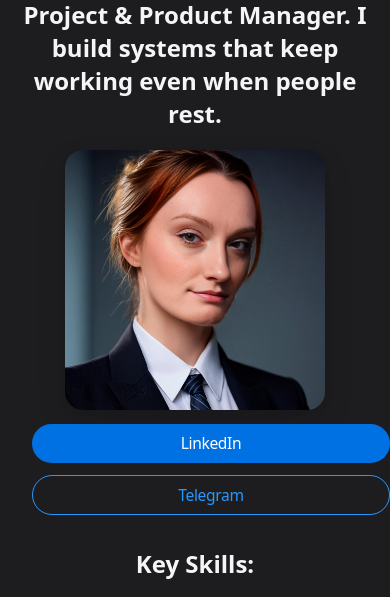
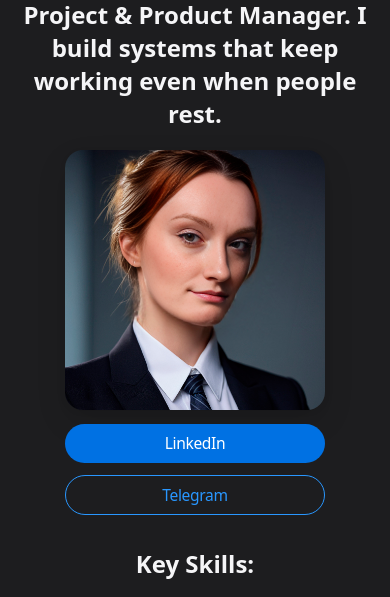
Before and after one commit to ekaterinavpetrenko/catherine-petrenko.io, a website: page index.html in a window 390 px wide. Shown: the part 185-782 px from the top of the page. Drawn offline with Linux system fonts and the light colour scheme.

Commit message:
Update styles.css
CTA buttons row under the portrait — bound to the same width as the portrait

```diff
--- a/styles.css
+++ b/styles.css
@@ -158,24 +158,17 @@ main {
   object-fit: cover;                /* safety if height is constrained somewhere */
 }
 
-/* CTA buttons row under the portrait */
+/* CTA buttons container under the portrait — bound to same width as the portrait */
 .hero-cta {
-  margin-top: 14px;
+  margin: 14px auto 0;              /* center horizontally under the image */
   display: flex;
   justify-content: center;
   align-items: center;
   gap: 13px;
   flex-wrap: wrap;
-}
 
-/* CTA buttons row under the portrait */
-.hero-cta {
-  margin-top: 14px;
-  display: flex;
-  justify-content: center;
-  align-items: center;
-  gap: 13px;
-  flex-wrap: wrap;
+  width: clamp(260px, 28vw, 560px); /* match .portrait-img width */
+  max-width: 100%;                  /* never exceed viewport width */
 }
 
 /* Apple-like buttons (scoped to hero only) <a> */
@@ -197,7 +190,7 @@ main {
 
   border: 1px solid transparent;
   padding: clamp(9px, 2.5vw, 11px) clamp(16px, 4vw, 21px); /* responsive padding */
-  max-width: 100%;                     /* never overflow container */
+  max-width: 100%;                     /* keep inside container */
   box-sizing: border-box;              /* include padding in width */
 
   transition:
@@ -232,16 +225,15 @@ main {
 .hero-cta a.button:active { transform: translateY(1px); }
 .hero-cta a.button:focus-visible { outline: 2px solid #0071e3; outline-offset: 2px; }
 
-/* Narrow screens: stack CTA vertically and make buttons full-width */
+/* Narrow screens: stack CTA vertically; buttons fill the bounded CTA width */
 @media (max-width: 600px) {
   .hero-cta {
     flex-direction: column;
     gap: 12px;
-    width: 100%;
-    padding: 0 16px;                 /* small horizontal breathing room */
+    /* no extra horizontal padding needed; width is already bounded */
   }
   .hero-cta a.button {
     width: 100%;
-    max-width: 420px;                /* comfortable cap for larger phones */
+    max-width: 420px;                /* optional cap for larger phones */
   }
 }
```
